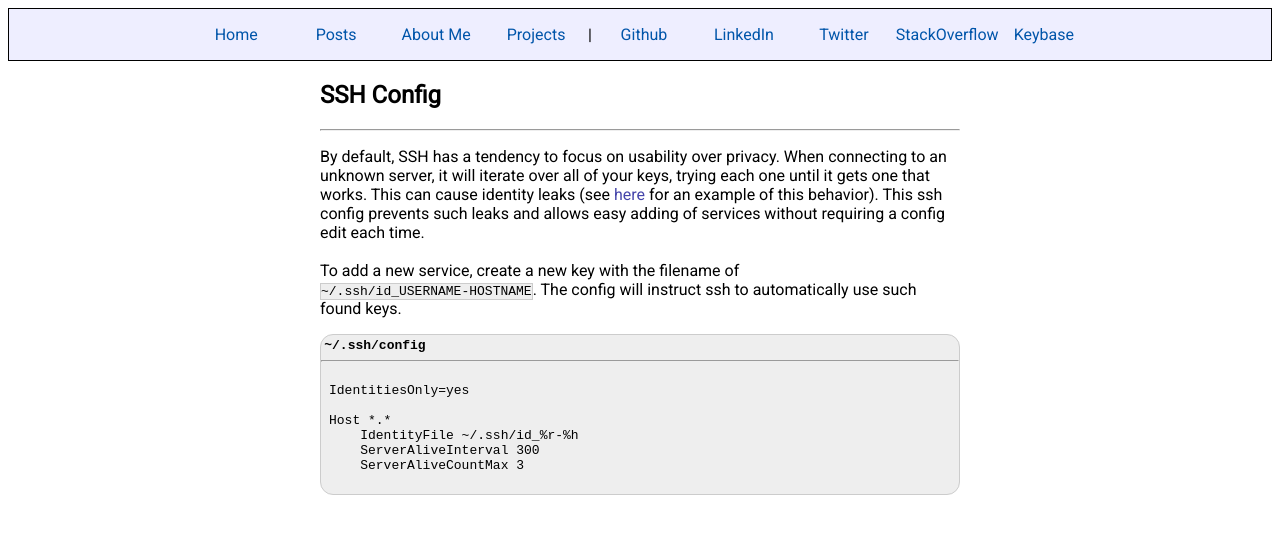
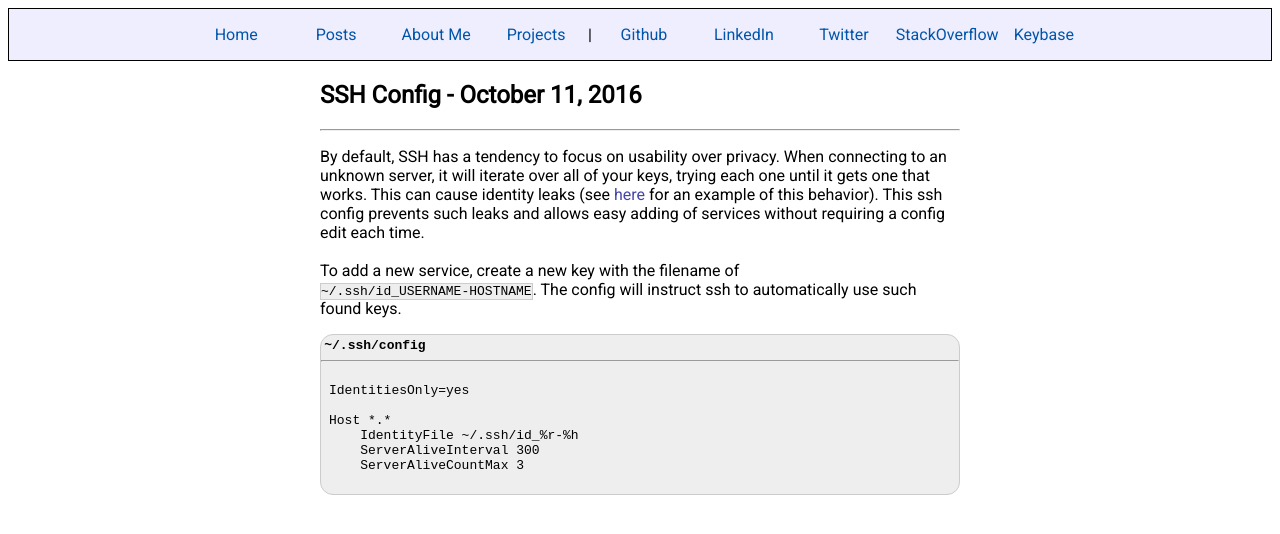
Before and after one commit to biggerfisch/website_v17, a Jekyll site: the page built from _posts/2016-10-11-ssh-config.html, in a window 1280 px wide. Shown: the top 534 px of the page. Built offline with Jekyll 4.4.1, drawn with Linux system fonts in a browser that asks for light colours.

Commit message:
Added post layout with date on title as well

```diff
--- /dev/null
+++ b/_layouts/post.html
@@ -0,0 +1,12 @@
+<!DOCTYPE html>
+<html>
+    {% include header.html %}
+    <body>
+        {% include nav.html %}
+        <div class="main">
+            <h2> {{ page.title }} - {{ page.date | date: '%B %d, %Y' }}</h2>
+            <hr/>
+            {{ content }}
+		</div>
+	</body>
+</html>
--- a/_posts/2016-10-11-ssh-config.html
+++ b/_posts/2016-10-11-ssh-config.html
@@ -1,5 +1,5 @@
 ---
-layout: main
+layout: post
 title: "SSH Config"
 ---
 <p>
--- a/_posts/2016-11-16-simple-print-server.html
+++ b/_posts/2016-11-16-simple-print-server.html
@@ -1,5 +1,5 @@
 ---
-layout: main
+layout: post
 title: "Simple Print Server"
 ---
 <p>
```
